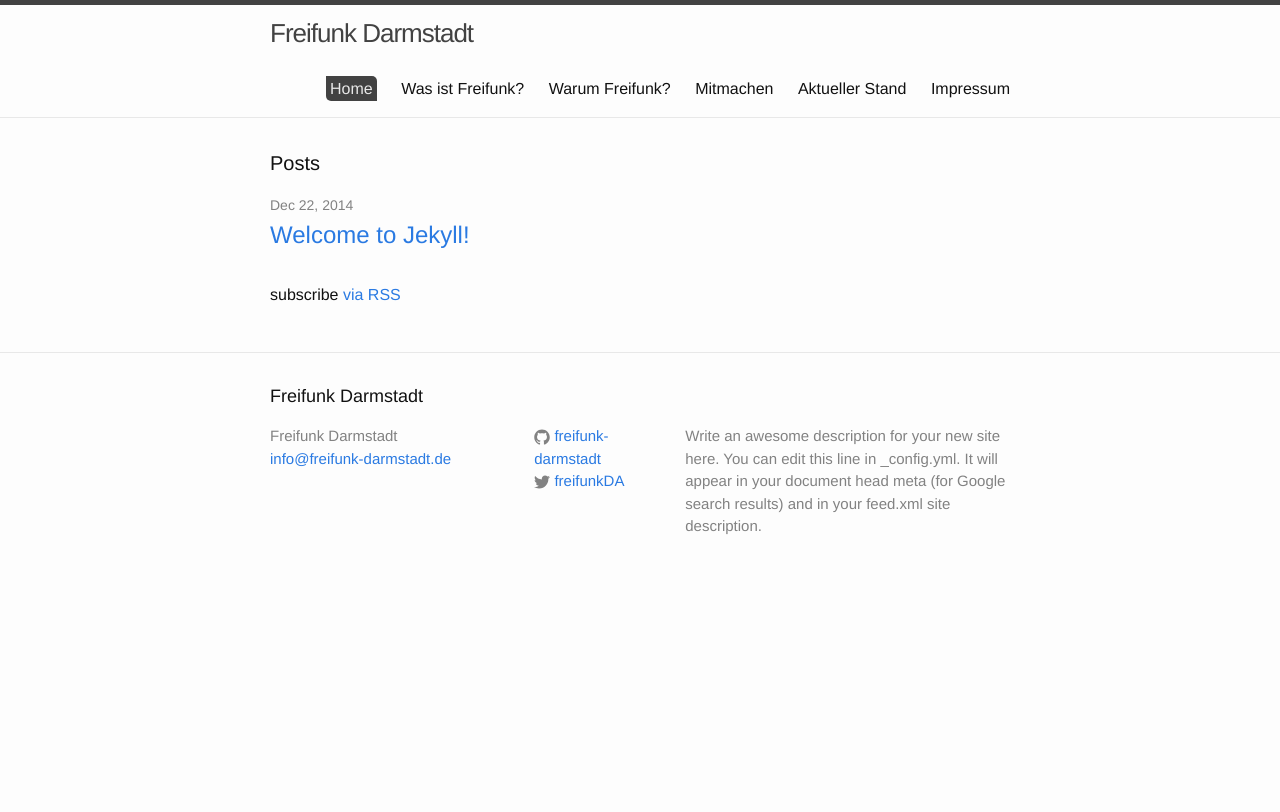
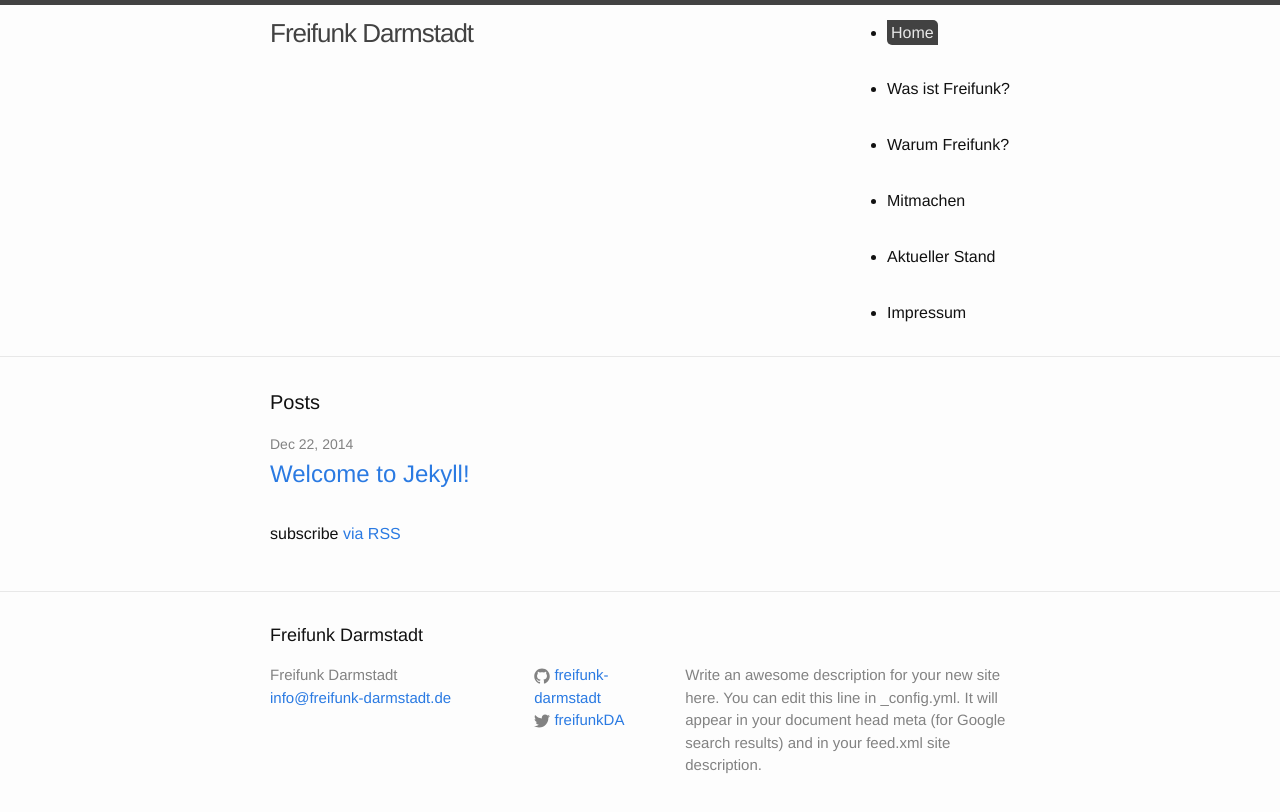
Before and after one commit to mdrenger/darmstadt.freifunk.net, a Jekyll site: the page built from pages/index.html, in a window 1280 px wide. Shown: the top 812 px of the page. Built offline with Jekyll 4.4.1, drawn with Linux system fonts in a browser that asks for light colours.

Commit message:
turned menu to a list

```diff
--- a/_includes/header.html
+++ b/_includes/header.html
@@ -14,23 +14,29 @@
       </a>
 
       <div class="trigger">
+		<ul>
         {% assign nav_pages = (site.pages | where: 'main_menu', true | sort: 'weight') %}
         {% for p in nav_pages %}
           {% if p.title %}
-			<a class="page-link{% if p.top_url == page.top_url %} active{% endif %}" href="{{ p.top_url | prepend: site.baseurl }}">{{ p.title }}</a>
+			<li>
+				<a class="page-link{% if p.top_url == page.top_url %} active{% endif %}" href="{{ p.top_url | prepend: site.baseurl }}">{{ p.title }}</a>
+				{% if page.sub_menu %}
+					<ul>
+					{% assign sub_pages = (site.pages | where: 'top_url', page.url| sort: 'sub_weight') %}
+					{% for s in sub_pages %}
+						{% if s.title %}
+						<li>
+						<a class="page-link{% if s.url == page.url %} active{% endif %}" href="{{ s.url | prepend: site.baseurl }}">{{ p.title }}</a>
+						</li>
+						{% endif %}
+					{% endfor %}
+					</ul>
+				{% endif %}
+			</li>
           {% endif %}
         {% endfor %}
+        </ul>
       </div>
-	{% if page.sub_menu %}
-      <div class="trigger-sub">
-	{% assign nav_pages = (site.pages | where: 'top_url', page.top_url| sort: 'sub_weight') %}
-	{% for p in nav_pages %}
-		{% if p.title %}
-		<a class="page-link{% if p.url == page.url %} active{% endif %}" href="{{ p.url | prepend: site.baseurl }}">{{ p.title }}</a>
-		{% endif %}
-	{% endfor %}
-		</div>
-	{% endif %}
     </nav>
 
   </div>
```
